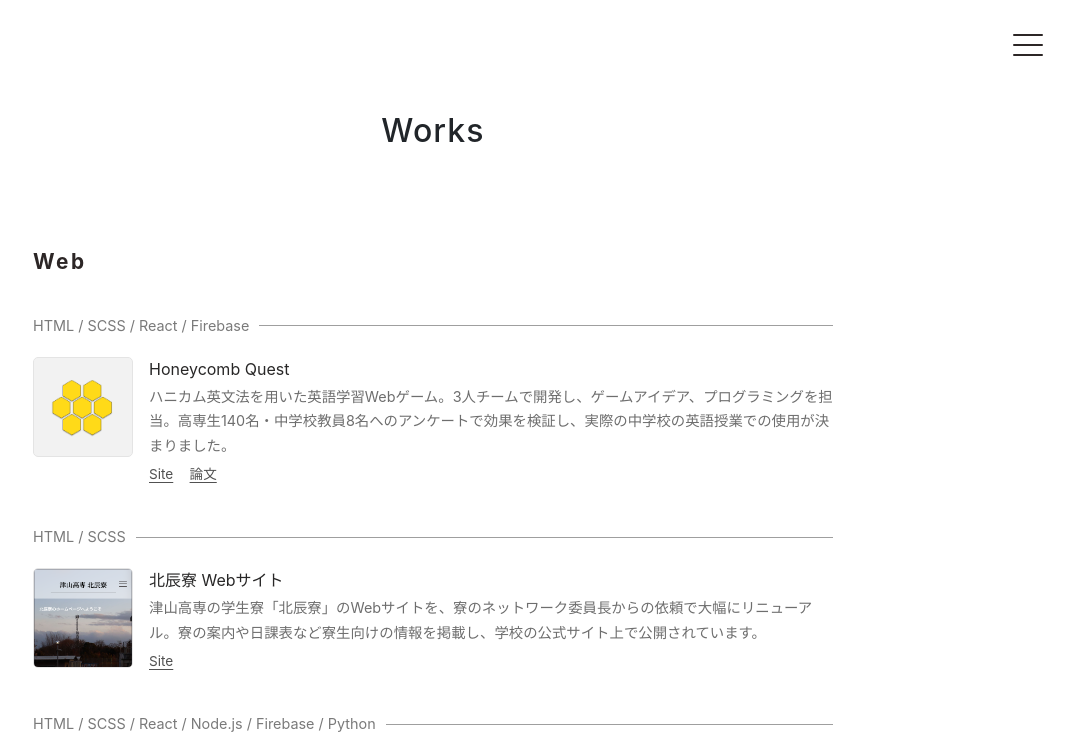
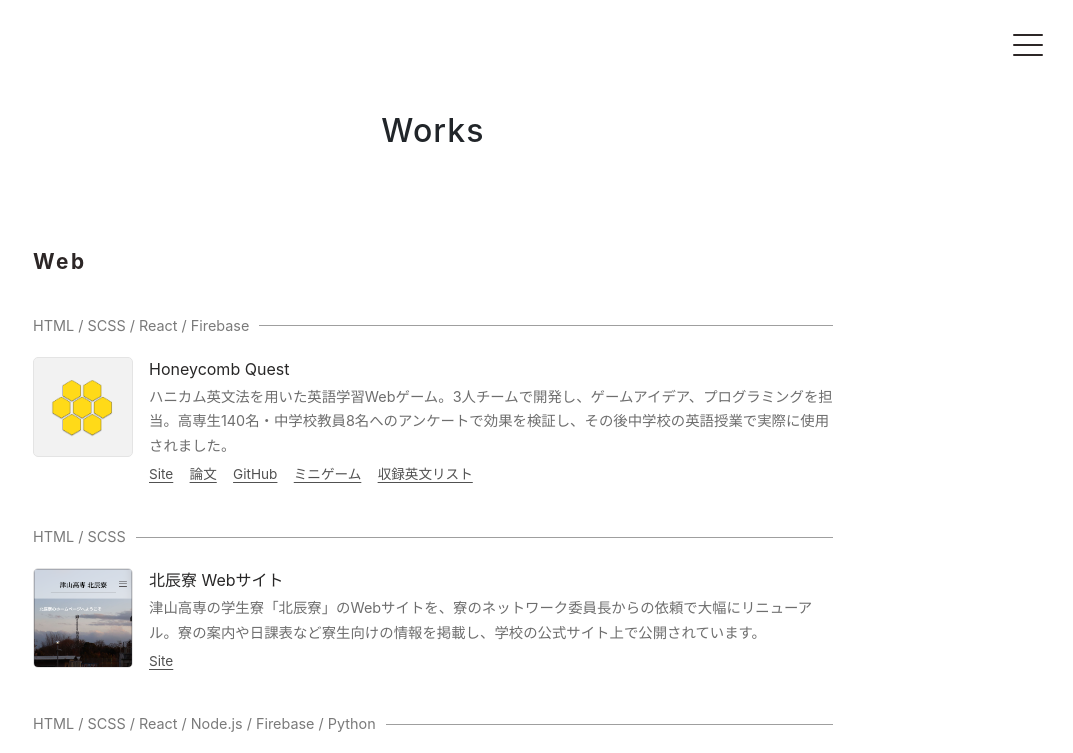
Before and after one commit to Izu-TABI/HomePage, a React (Create React App) app: page /works in a window 1280 px wide. Shown: the top 753 px of the page, without its empty margins (207-1280 px from the left). Built offline with nearby package versions, Linux system fonts and the light colour scheme; the HTML template or start-up script is replaced by a standard one.

Commit message:
chore: works

```diff
--- a/src/components/Works.jsx
+++ b/src/components/Works.jsx
@@ -25,10 +25,13 @@ const sections = [
                 name: 'Honeycomb Quest',
                 image: Honeycomb,
                 tech: 'HTML / SCSS / React / Firebase',
-                desc: 'ハニカム英文法を用いた英語学習Webゲーム。3人チームで開発し、ゲームアイデア、プログラミングを担当。高専生140名・中学校教員8名へのアンケートで効果を検証し、実際の中学校の英語授業での使用が決まりました。',
+                desc: 'ハニカム英文法を用いた英語学習Webゲーム。3人チームで開発し、ゲームアイデア、プログラミングを担当。高専生140名・中学校教員8名へのアンケートで効果を検証し、その後中学校の英語授業で実際に使用されました。',
                 links: [
                     { label: 'Site', url: 'https://honeycombquest.web.app/' },
                     { label: '論文', url: 'https://www.tsuyama-ct.ac.jp/images/kyousyokuin/kiyou/kenkyuuhoukoku2024k02.pdf' },
+                    { label: 'GitHub', url: 'https://github.com/honeycomb-eng' },
+                    { label: 'ミニゲーム', url: 'https://honeycombgrammar.web.app/quiz' },
+                    { label: '収録英文リスト', url: 'https://honeycombgrammar.web.app/' },
                 ],
             },
             {
```
